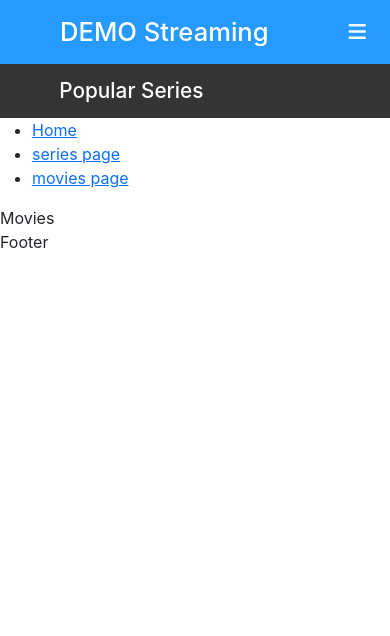
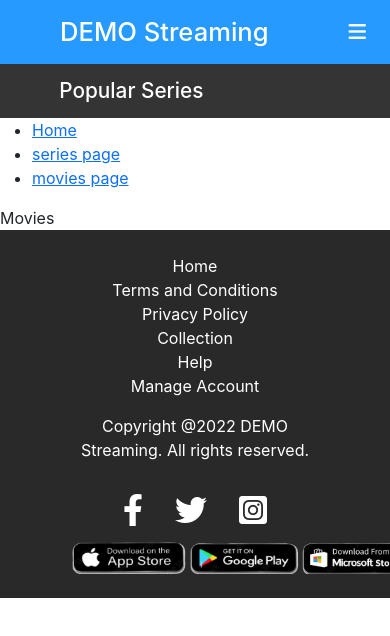
Before and after one commit to Jerrysuper123/Movie-Title-Listing, a React (Create React App) app in the folder movie-titles/: page /movies in a window 390 px wide. Shown: the top 636 px of the page. Built offline with nearby package versions, Linux system fonts and the light colour scheme.

Commit message:
added basic footer structure in mobile format

```diff
--- a/movie-titles/src/Components/Footer/Footer.js
+++ b/movie-titles/src/Components/Footer/Footer.js
@@ -1,5 +1,34 @@
 import React from "react";
+import "./style.css";
+import AppStore from "../../Images/appStore.png";
 
 export default function Footer() {
-  return <div>Footer</div>;
+  return (
+    <footer className="page-footer font-small blue p-4 text-center">
+      <main className="ms-5 me-5">
+        <section className="footerHeader d-flex flex-column ">
+          <span>Home</span>
+          <span>Terms and Conditions</span>
+          <span>Privacy Policy</span>
+          <span>Collection</span>
+          <span>Help</span>
+          <span>Manage Account</span>
+        </section>
+
+        <section className="mt-3">
+          <p>Copyright @2022 DEMO Streaming. All rights reserved. </p>
+        </section>
+
+        <section className="text-white">
+          <i className="socialMediaIcon fa-brands fa-facebook-f"></i>
+          <i className="socialMediaIcon fa-brands fa-twitter"></i>
+          <i className="socialMediaIcon fa-brands fa-instagram-square"></i>
+        </section>
+
+        <section className="app store">
+          <img src={AppStore} alt="appStore" className="appStoreImg" />
+        </section>
+      </main>
+    </footer>
+  );
 }
--- /dev/null
+++ b/movie-titles/src/Components/Footer/style.css
@@ -0,0 +1,19 @@
+.page-footer {
+    background-color: rgb(41, 41, 41) !important;
+    color: white;
+}
+
+.footerHeader > span {
+    /* border-left: 1px solid white; */
+    /* padding-right: 0.8rem; */
+    /* padding-left: 0.8rem; */
+}
+
+.socialMediaIcon {
+    font-size: 2rem;
+    padding: 1rem;
+}
+
+.appStoreImg {
+    height: 2rem;
+}
```
Also changed, not shown: movie-titles/src/Images/appStore.png (added).
